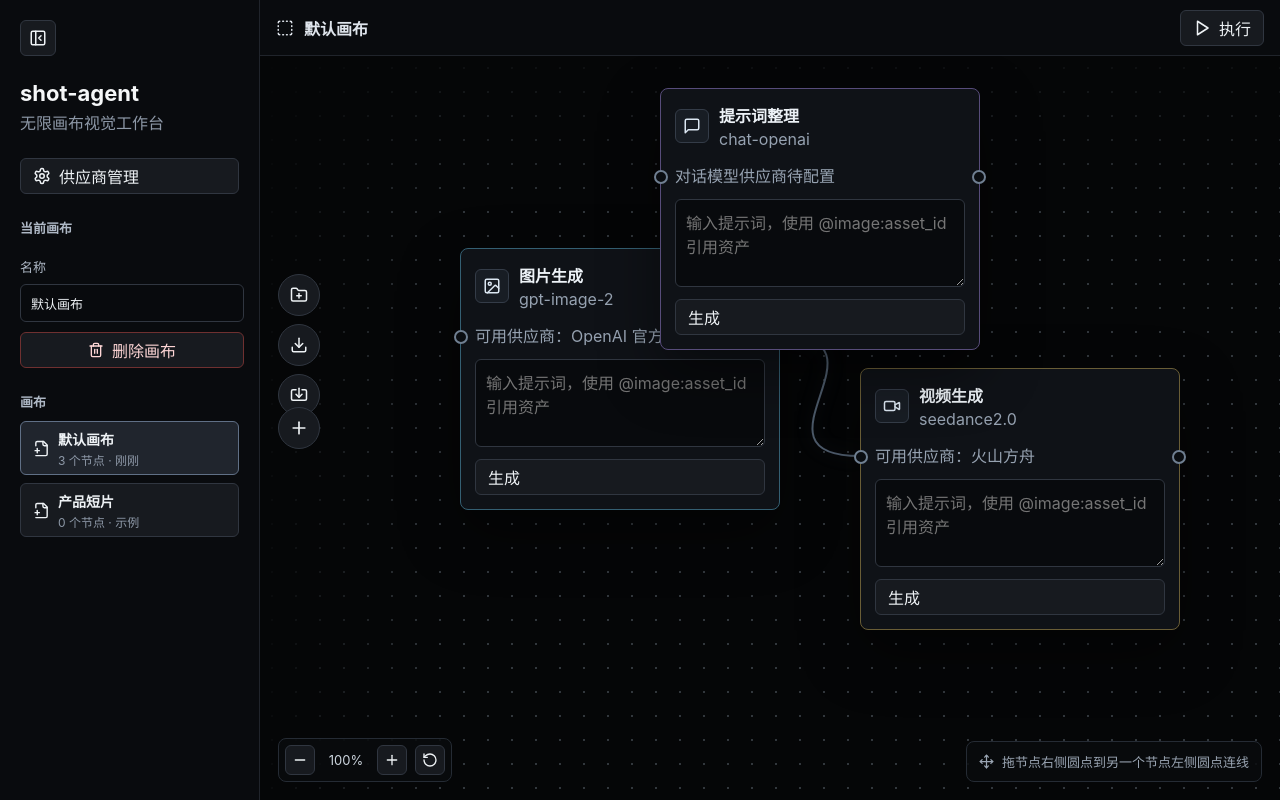
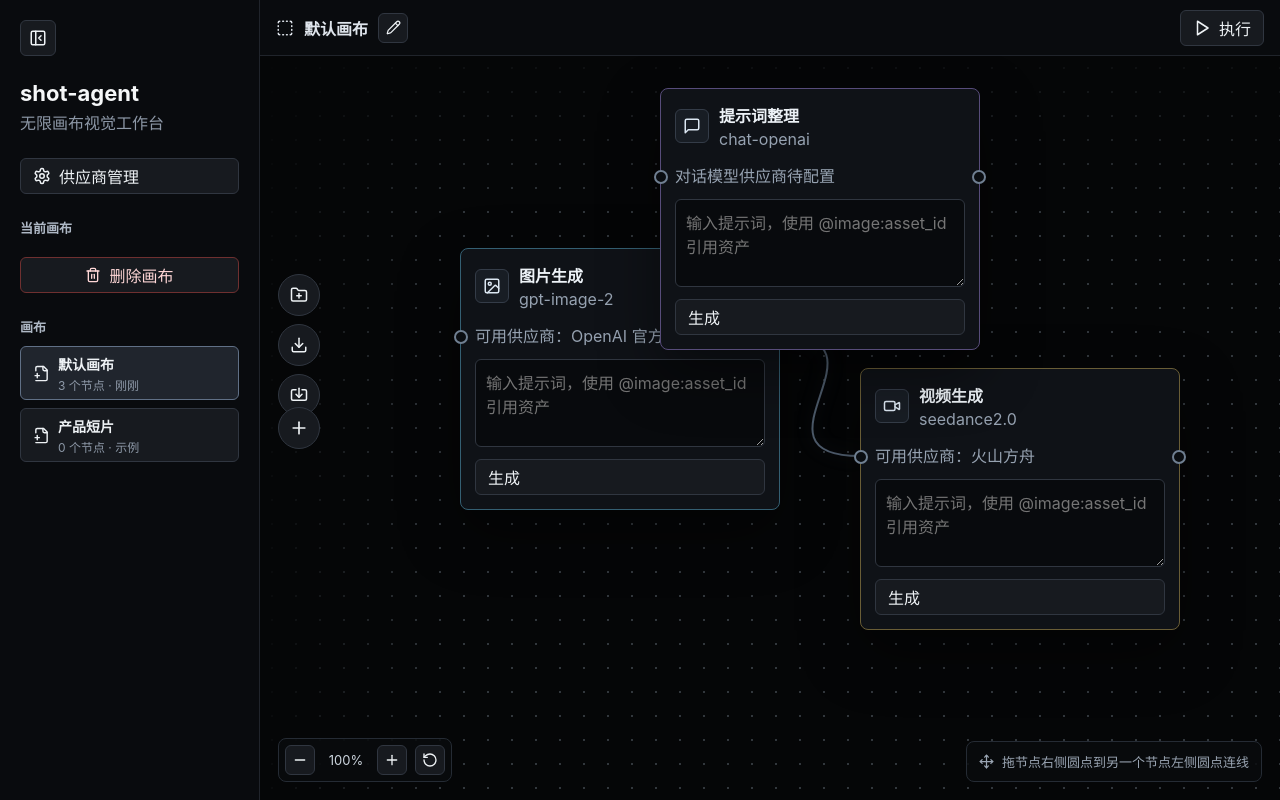
Before and after one commit to TCmatj/shot-agent, a React (Vite) app: page / in a window 1280 px wide. Built offline with nearby package versions, Linux system fonts and the light colour scheme.

Commit message:
feat: 调整画布重命名入口

```diff
--- a/src/app/App.css
+++ b/src/app/App.css
@@ -106,22 +106,6 @@ button:disabled {
   gap: 10px;
 }
 
-.canvas-management label {
-  color: #aeb8c5;
-  display: grid;
-  font-size: 13px;
-  gap: 8px;
-}
-
-.canvas-management input {
-  background: #080a0d;
-  border: 1px solid #303640;
-  border-radius: 6px;
-  color: #eef2f5;
-  font: inherit;
-  padding: 10px;
-}
-
 .canvas-message {
   color: #8dffbc;
   font-size: 13px;
@@ -185,6 +169,25 @@ button:disabled {
 .toolbar-title {
   color: #dfe5ec;
   font-weight: 600;
+}
+
+.icon-button {
+  height: 30px;
+  justify-content: center;
+  min-height: 30px;
+  padding: 0;
+  width: 30px;
+}
+
+.canvas-title-input {
+  background: #080a0d;
+  border: 1px solid #607086;
+  border-radius: 6px;
+  color: #eef2f5;
+  font: inherit;
+  min-height: 32px;
+  min-width: 220px;
+  padding: 0 10px;
 }
 
 .infinite-canvas {
--- a/src/app/App.tsx
+++ b/src/app/App.tsx
@@ -12,6 +12,7 @@ import {
   MessageSquare,
   Minus,
   Move,
+  Pencil,
   Play,
   Plus,
   RotateCcw,
@@ -286,6 +287,8 @@ export function App() {
   const [selectedNodeId, setSelectedNodeId] = useState<string | null>(null);
   const [selectedEdgeId, setSelectedEdgeId] = useState<string | null>(null);
   const [canvasMessage, setCanvasMessage] = useState<string | null>(null);
+  const [isRenamingCanvas, setIsRenamingCanvas] = useState(false);
+  const [draftCanvasName, setDraftCanvasName] = useState('');
   const { activeCanvasId, canvases } = workspaceState;
   const activeCanvas = canvases.find((canvas) => canvas.id === activeCanvasId) ?? canvases[0];
   const selectedNode =
@@ -517,6 +520,16 @@ export function App() {
 
   function renameActiveCanvas(name: string) {
     setWorkspaceState((current) => renameCanvas(current, current.activeCanvasId, name));
+  }
+
+  function startRenameActiveCanvas() {
+    setDraftCanvasName(activeCanvas.name);
+    setIsRenamingCanvas(true);
+  }
+
+  function commitRenameActiveCanvas() {
+    renameActiveCanvas(draftCanvasName);
+    setIsRenamingCanvas(false);
   }
 
   function deleteActiveCanvas() {
@@ -814,13 +827,6 @@ export function App() {
         </nav>
         <section className="panel canvas-management">
           <h2>当前画布</h2>
-          <label>
-            名称
-            <input
-              value={activeCanvas.name}
-              onChange={(event) => renameActiveCanvas(event.target.value)}
-            />
-          </label>
           <button
             type="button"
             className="danger-button"
@@ -863,7 +869,39 @@ export function App() {
         <div className="toolbar">
           <div className="toolbar-title">
             {showProviderManager ? <Settings size={18} /> : <BoxSelect size={18} />}
-            <span>{showProviderManager ? '供应商管理' : activeCanvas.name}</span>
+            {showProviderManager ? (
+              <span>供应商管理</span>
+            ) : isRenamingCanvas ? (
+              <input
+                className="canvas-title-input"
+                value={draftCanvasName}
+                autoFocus
+                onBlur={commitRenameActiveCanvas}
+                onChange={(event) => setDraftCanvasName(event.target.value)}
+                onKeyDown={(event) => {
+                  if (event.key === 'Enter') {
+                    commitRenameActiveCanvas();
+                  }
+
+                  if (event.key === 'Escape') {
+                    setIsRenamingCanvas(false);
+                  }
+                }}
+              />
+            ) : (
+              <>
+                <span>{activeCanvas.name}</span>
+                <button
+                  type="button"
+                  className="icon-button"
+                  aria-label="重命名画布"
+                  title="重命名画布"
+                  onClick={startRenameActiveCanvas}
+                >
+                  <Pencil size={15} />
+                </button>
+              </>
+            )}
           </div>
           <div className="toolbar-actions">
             {showProviderManager ? (
```
Also changed, not shown: 2 other files (tests, documents, lock files or other folders).
